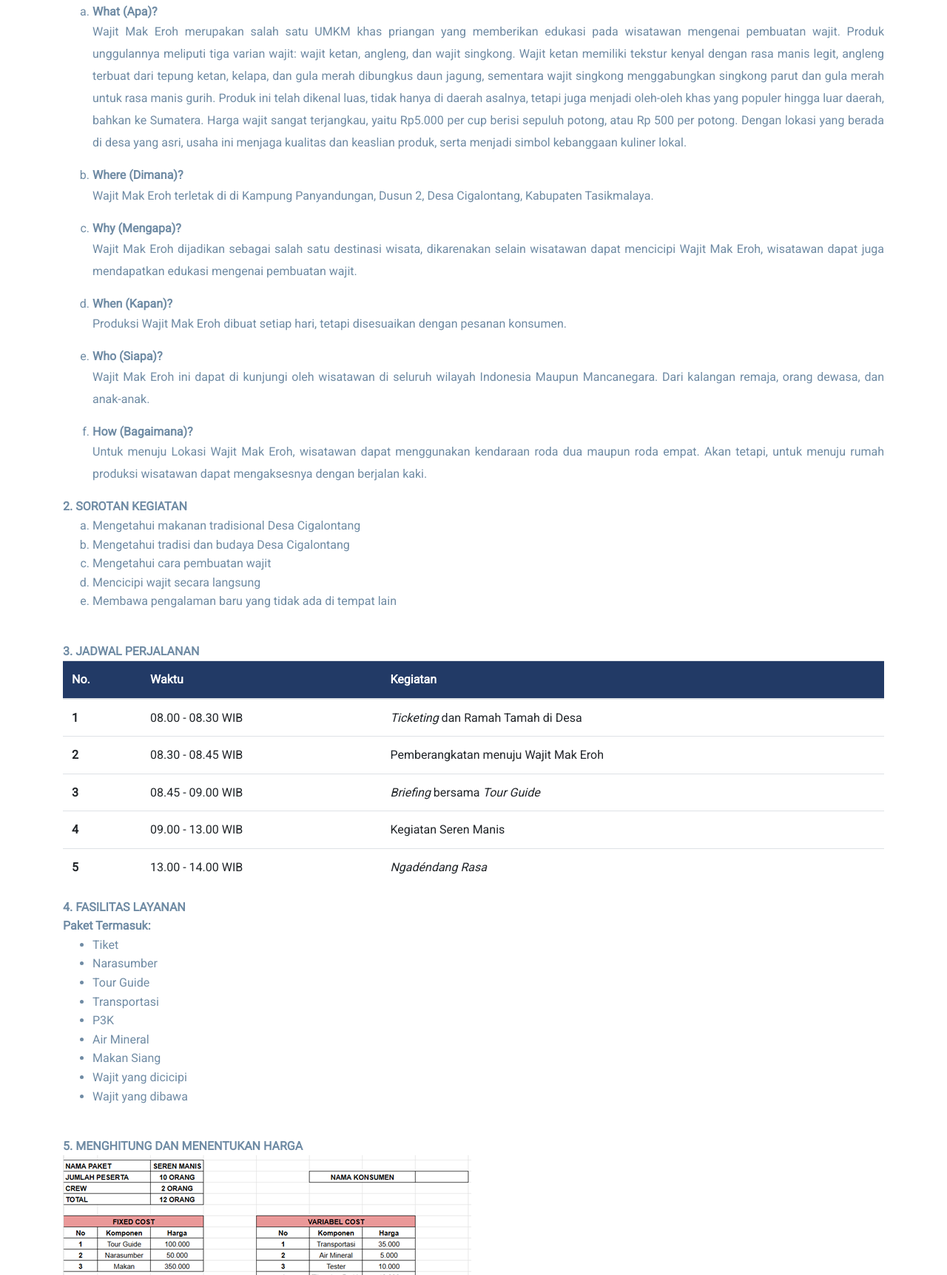
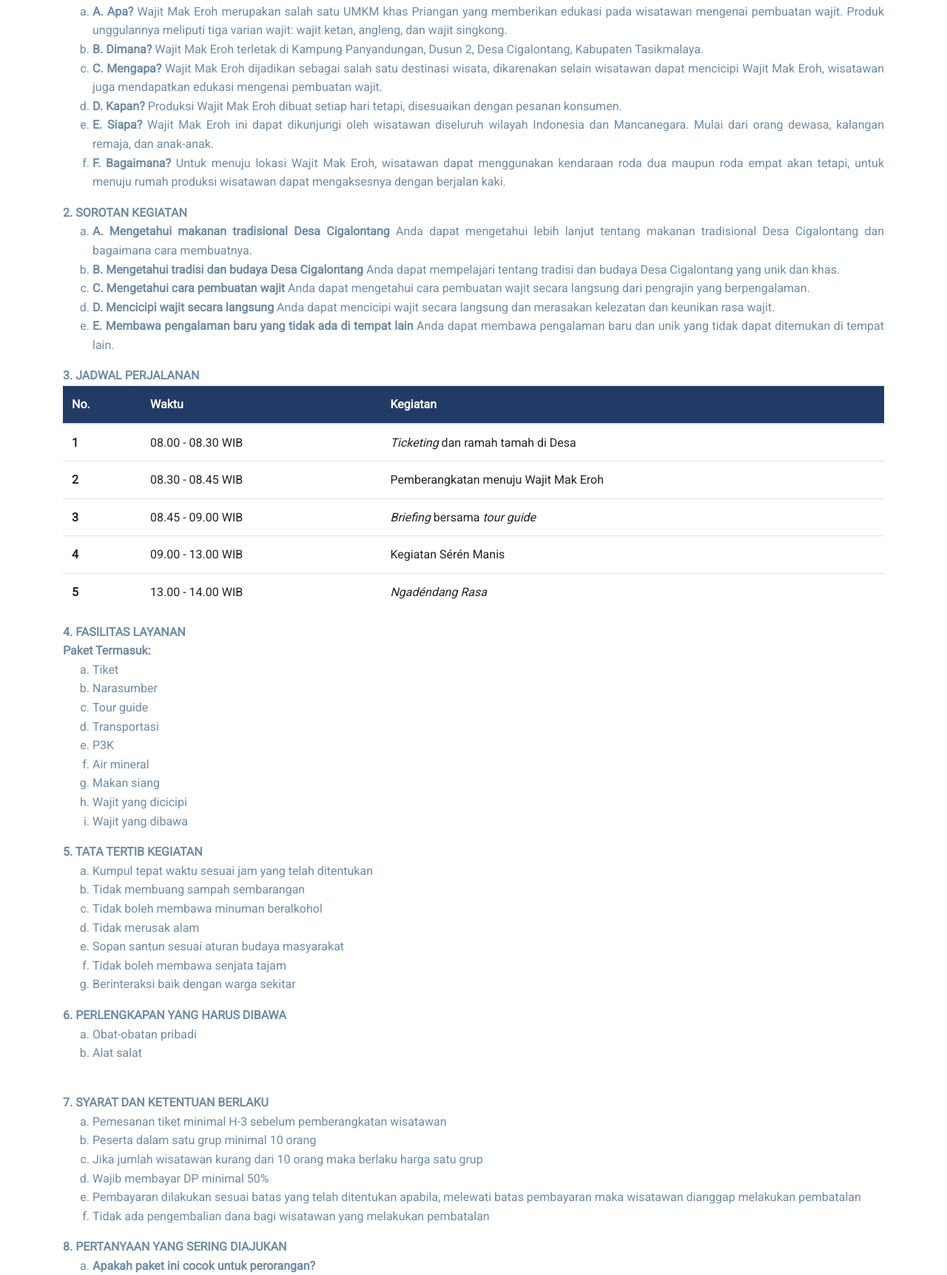
Before and after one commit to rfaishalnr/wajitmakeroh, a plain HTML site: page index.html in a window 1280 px wide. Shown: the part 518-2242 px from the top of the page at 74% size. Drawn offline with Linux system fonts and the light colour scheme.

Commit message:
Add files via upload

```diff
--- a/index.html
+++ b/index.html
@@ -98,7 +98,7 @@
             <div class="col-lg-12">
                 <div class="department-content text-justify">
 
-                    <img src="images/paketwisata/Poster Ngadendang Rasa.png" alt="wajit mak eroh" class="adjustable-img"> <br><br>
+                    <img src="images/paketwisata/serenmanis.png" alt="wajit mak eroh" class="adjustable-img"> <br><br>
 
 
                     <!-- <h3 class="text-md">Latar Belakang</h3>
@@ -110,37 +110,56 @@
                     <p>
                         <strong>1. DESKRIPSI</strong>
                         <ol type="a">
-                            <li><strong>What (Apa)?</strong>
-                                <p>Wajit Mak Eroh merupakan salah satu UMKM khas priangan yang memberikan edukasi pada wisatawan mengenai pembuatan wajit. Produk unggulannya meliputi tiga varian wajit: wajit ketan, angleng, dan wajit singkong. Wajit ketan memiliki tekstur kenyal dengan rasa manis legit, angleng terbuat dari tepung ketan, kelapa, dan gula merah dibungkus daun jagung, sementara wajit singkong menggabungkan singkong parut dan gula merah untuk rasa manis gurih. Produk ini telah dikenal luas, tidak hanya di daerah asalnya, tetapi juga menjadi oleh-oleh khas yang populer hingga luar daerah, bahkan ke Sumatera. Harga wajit sangat terjangkau, yaitu Rp5.000 per cup berisi sepuluh potong, atau Rp 500 per potong. Dengan lokasi yang berada di desa yang asri, usaha ini menjaga kualitas dan keaslian produk, serta menjadi simbol kebanggaan kuliner lokal.</p>
+                            <li>
+                              <strong>A. Apa?</strong>
+                              Wajit Mak Eroh merupakan salah satu UMKM khas Priangan yang memberikan edukasi pada wisatawan mengenai pembuatan wajit. Produk unggulannya meliputi tiga varian wajit: wajit ketan, angleng, dan wajit singkong.
                             </li>
-                            <li><strong>Where (Dimana)?</strong>
-                                <p>Wajit Mak Eroh terletak di di Kampung Panyandungan, Dusun 2, Desa Cigalontang, Kabupaten Tasikmalaya.</p>
+                            <li>
+                              <strong>B. Dimana?</strong>
+                              Wajit Mak Eroh terletak di Kampung Panyandungan, Dusun 2, Desa Cigalontang, Kabupaten Tasikmalaya.
                             </li>
-                            <li><strong>Why (Mengapa)?</strong>
-                                <p>Wajit Mak Eroh dijadikan sebagai salah satu destinasi wisata, dikarenakan selain wisatawan dapat mencicipi Wajit Mak Eroh, wisatawan dapat juga mendapatkan edukasi mengenai pembuatan wajit.</p>
+                            <li>
+                              <strong>C. Mengapa?</strong>
+                              Wajit Mak Eroh dijadikan sebagai salah satu destinasi wisata, dikarenakan selain wisatawan dapat mencicipi Wajit Mak Eroh, wisatawan juga mendapatkan edukasi mengenai pembuatan wajit.
                             </li>
-                            <li><strong>When (Kapan)?</strong>
-                                <p>Produksi Wajit Mak Eroh dibuat setiap hari, tetapi disesuaikan dengan pesanan konsumen. </p>
+                            <li>
+                              <strong>D. Kapan?</strong>
+                              Produksi Wajit Mak Eroh dibuat setiap hari tetapi, disesuaikan dengan pesanan konsumen.
                             </li>
-                            <li><strong>Who (Siapa)?</strong>
-                                <p>Wajit Mak Eroh ini dapat di kunjungi oleh wisatawan di seluruh wilayah Indonesia Maupun Mancanegara. Dari kalangan remaja, orang dewasa, dan anak-anak.</p>
+                            <li>
+                              <strong>E. Siapa?</strong>
+                              Wajit Mak Eroh ini dapat dikunjungi oleh wisatawan diseluruh wilayah Indonesia dan Mancanegara. Mulai dari orang dewasa, kalangan remaja, dan anak-anak.
                             </li>
-                            <li><strong>How (Bagaimana)?</strong>
-                                <p>Untuk menuju Lokasi Wajit Mak Eroh, wisatawan dapat menggunakan kendaraan roda dua maupun roda empat. Akan tetapi, untuk menuju rumah produksi wisatawan dapat mengaksesnya dengan berjalan kaki.</p>
+                            <li>
+                              <strong>F. Bagaimana?</strong>
+                              Untuk menuju lokasi Wajit Mak Eroh, wisatawan dapat menggunakan kendaraan roda dua maupun roda empat akan tetapi, untuk menuju rumah produksi wisatawan dapat mengaksesnya dengan berjalan kaki.
                             </li>
-                        </ol>
+                          </ol>
 
 
                         <strong>2. SOROTAN KEGIATAN</strong>
                         <ol type="a">
-                            <li>Mengetahui makanan tradisional Desa Cigalontang</li>
-                            <li>Mengetahui tradisi dan budaya Desa Cigalontang</li>
-                            <li>Mengetahui cara pembuatan wajit</li>
-                            <li>Mencicipi wajit secara langsung</li>
-                            <li>Membawa pengalaman baru yang tidak ada di tempat lain</li>
-
-
-                        </ol> <br>
+                            <li>
+                              <strong>A. Mengetahui makanan tradisional Desa Cigalontang</strong>
+                              Anda dapat mengetahui lebih lanjut tentang makanan tradisional Desa Cigalontang dan bagaimana cara membuatnya.
+                            </li>
+                            <li>
+                              <strong>B. Mengetahui tradisi dan budaya Desa Cigalontang</strong>
+                              Anda dapat mempelajari tentang tradisi dan budaya Desa Cigalontang yang unik dan khas.
+                            </li>
+                            <li>
+                              <strong>C. Mengetahui cara pembuatan wajit</strong>
+                              Anda dapat mengetahui cara pembuatan wajit secara langsung dari pengrajin yang berpengalaman.
+                            </li>
+                            <li>
+                              <strong>D. Mencicipi wajit secara langsung</strong>
+                              Anda dapat mencicipi wajit secara langsung dan merasakan kelezatan dan keunikan rasa wajit.
+                            </li>
+                            <li>
+                              <strong>E. Membawa pengalaman baru yang tidak ada di tempat lain</strong>
+                              Anda dapat membawa pengalaman baru dan unik yang tidak dapat ditemukan di tempat lain.
+                            </li>
+                          </ol>
 
 
 
@@ -158,7 +177,7 @@
                                 <tr>
                                     <th scope="row">1</th>
                                     <td>08.00 - 08.30 WIB</td>
-                                    <td><span style="font-style: italic;">Ticketing</span> dan Ramah Tamah di Desa</td>
+                                    <td><span style="font-style: italic;">Ticketing</span> dan ramah tamah di Desa</td>
                                 </tr>
                                 <tr>
                                     <th scope="row">2</th>
@@ -168,12 +187,12 @@
                                 <tr>
                                     <th scope="row">3</th>
                                     <td>08.45 - 09.00 WIB</td>
-                                    <td><span style="font-style: italic;">Briefing</span> bersama <span style="font-style: italic;">Tour Guide</span></td>
+                                    <td><span style="font-style: italic;">Briefing</span> bersama <span style="font-style: italic;">tour guide</span></td>
                                 </tr>
                                 <tr>
                                     <th scope="row">4</th>
                                     <td>09.00 - 13.00 WIB</td>
-                                    <td>Kegiatan Seren Manis</td>
+                                    <td>Kegiatan Sérén Manis</td>
                                 </tr>
                                 <tr>
                                     <th scope="row">5</th>
@@ -188,64 +207,60 @@
 
                         <strong>4. FASILITAS LAYANAN</strong><br>
                         <strong>Paket Termasuk:</strong>
-                        <ul>
+                        <ol type="a">
                             <li>Tiket</li>
                             <li>Narasumber</li>
-                            <li>Tour Guide</li>
+                            <li>Tour guide</li>
                             <li>Transportasi</li>
                             <li>P3K</li>
-                            <li>Air Mineral</li>
-                            <li>Makan Siang</li>
+                            <li>Air mineral</li>
+                            <li>Makan siang</li>
                             <li>Wajit yang dicicipi</li>
                             <li>Wajit yang dibawa</li>
+                          </ol>
 
-                        </ul><br>
 
-                        <strong>5. MENGHITUNG DAN MENENTUKAN HARGA</strong>
-                        <p>
-                            <img src="images/paketwisata/wajitmakeroh.png" alt="harga" class="img-resize">
-                        </p>
+                        <strong>5. TATA TERTIB KEGIATAN</strong>
+                        <ol type="a">
+                            <li>Kumpul tepat waktu sesuai jam yang telah ditentukan</li>
+                            <li>Tidak membuang sampah sembarangan</li>
+                            <li>Tidak boleh membawa minuman beralkohol</li>
+                            <li>Tidak merusak alam</li>
+                            <li>Sopan santun sesuai aturan budaya masyarakat</li>
+                            <li>Tidak boleh membawa senjata tajam</li>
+                            <li>Berinteraksi baik dengan warga sekitar</li>
+                          </ol>
 
-                        <strong>6. TATA TERTIB KEGIATAN</strong><br>
-                        a.	Kumpul tepat waktu sesuai Tour Guide<br>
-                        b.	Tidak membuang sampah sembarangan<br>
-                        c.	Tidak boleh membawa minuman beralkohol<br>
-                        d.	Tidak merusak alam<br>
-                        e.	Sopan santun sesuai aturan budaya Masyarakat<br>
-                        f.	Tidak boleh membawa senjata tajam<br>
-                        g.	Berinteraksi baik dengan warga sekitar<br><br>
+
+                        <strong>6. PERLENGKAPAN YANG HARUS DIBAWA</strong>
+                        <ol type="a">
+                            <li>Obat-obatan pribadi</li>
+                            <li>Alat salat</li><br>
+                        </ol>
+
+                        <strong>7. SYARAT DAN KETENTUAN BERLAKU</strong>
+                        <ol type="a">
+                            <li>Pemesanan tiket minimal H-3 sebelum pemberangkatan wisatawan</li>
+                            <li>Peserta dalam satu grup minimal 10 orang</li>
+                            <li>Jika jumlah wisatawan kurang dari 10 orang maka berlaku harga satu grup</li>
+                            <li>Wajib membayar DP minimal 50%</li>
+                            <li>Pembayaran dilakukan sesuai batas yang telah ditentukan apabila, melewati batas pembayaran maka wisatawan dianggap melakukan pembatalan</li>
+                            <li>Tidak ada pengembalian dana bagi wisatawan yang melakukan pembatalan</li>
+                          </ol>
 
 
 
 
-                        <strong>7. PERLENGKAPAN YANG HARUS DIBAWA</strong><br>
-                        a.	Obat-obatan Pribadi<br>
-                        b.	Alat Sholat<br><br>
 
-
-
-                        <strong>8. SYARAT DAN KETENTUAN BERLAKU</strong><br>
-                        a.	Pemesanan tiket minimal H-3 sebelum pemberangkatan wisatawan<br>
-                        b.	Peserta dalam satu grup minimal 10 orang<br>
-                        c.	Jika jumlah wisatawan kurang dari 10 orang maka berlaku harga satu grup<br>
-                        d.	Wajib membayar DP minimal 50%<br>
-                        e.	Pembayaran dilakukan sesuai batas yang telah ditentukan, apabila melewati batas pembayaran maka wisatawan dianggap melakukan pembatalan
-                        Tidak ada pengembalian dana bagi wisatawan yang melakukan pembatalan<br><br>
-
-
-
-
-                        <strong>9. PERTANYAAN YANG SERING DIAJUKAN</strong><br>
+                        <strong>8. PERTANYAAN YANG SERING DIAJUKAN</strong><br>
                         <ol type="a">
-
-                            <li><strong>Apakah paket ini cocok untuk perseorangan?</strong><br>
-                            <strong>Jawaban: </strong>Paket ini dapat dilakukan oleh perseorangan tetapi dengan harga yang di sesuaikan, apabila menginginkan pembiayaan yang sesuai dengan pembiayaan rombongan maka di ikut sertakan dengan peserta yang lain.<br>
-                        </li>
+                            <li><strong>Apakah paket ini cocok untuk perorangan?</strong><br>
+                            <strong>Jawaban: </strong>Paket ini dapat dilakukan oleh perorangan tetapi dengan harga yang di sesuaikan, apabila menginginkan pembiayaan yang sesuai dengan pembiayaan rombongan maka di ikut sertakan dengan peserta yang lain.<br><br>
+                            </li>
                             <li><strong>Apakah paket wisata ini ramah untuk anak-anak dan keluarga? </strong><br>
-                            <strong>Jawaban: </strong>Paket wisata ini cocok untuk anak-anak dan keluarga karena akan memberikan edukasi mengenai cara pembuatan wajit. Akan tetapi harus berada di dalam pengawasan.<br>
-                        </li>
-
-                        </ol>
+                            <strong>Jawaban: </strong>Paket wisata ini cocok untuk anak-anak dan keluarga karena akan memberikan edukasi mengenai cara pembuatan wajit. Akan tetapi harus berada di dalam pengawasan.<br><br>
+                            </li>
+                          </ol>
                     </p>
 
 
@@ -303,6 +318,7 @@
 
 
 
+
         <!--
         Essential Scripts
         =====================================-->
```
